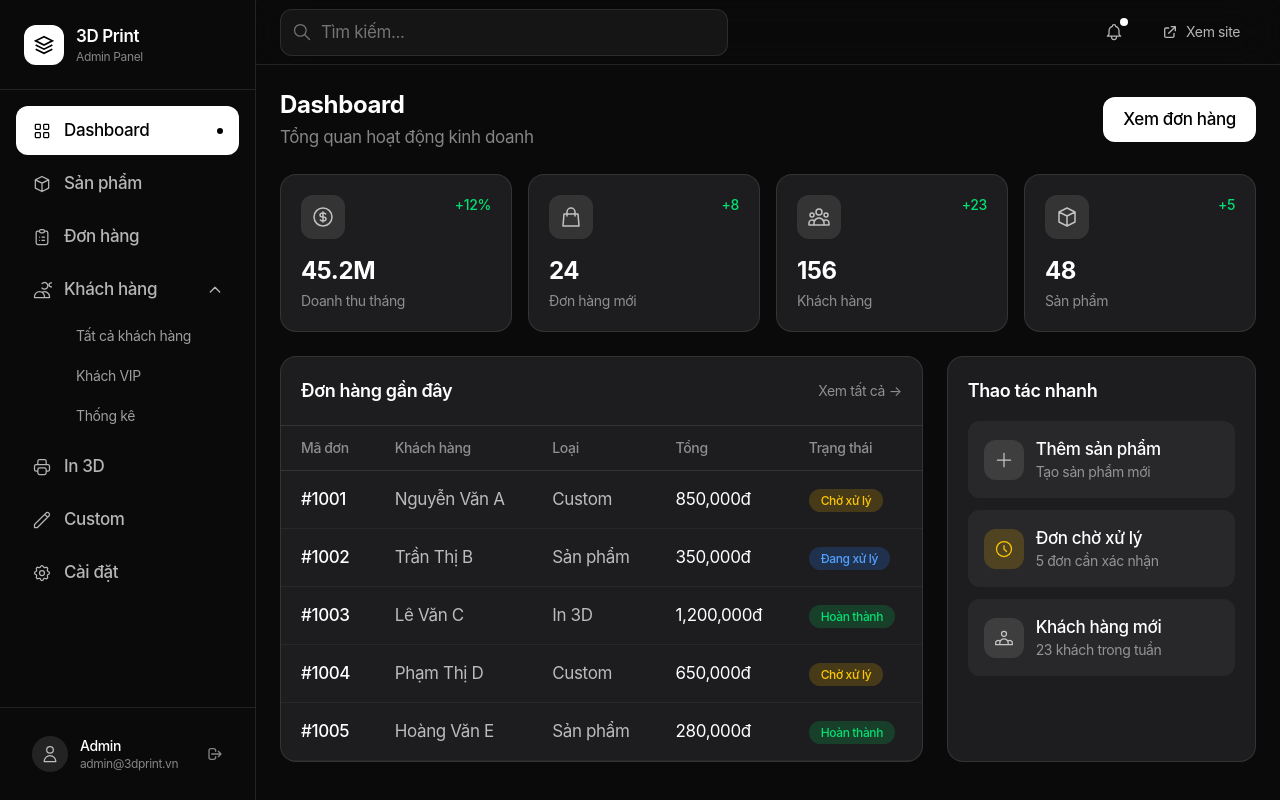
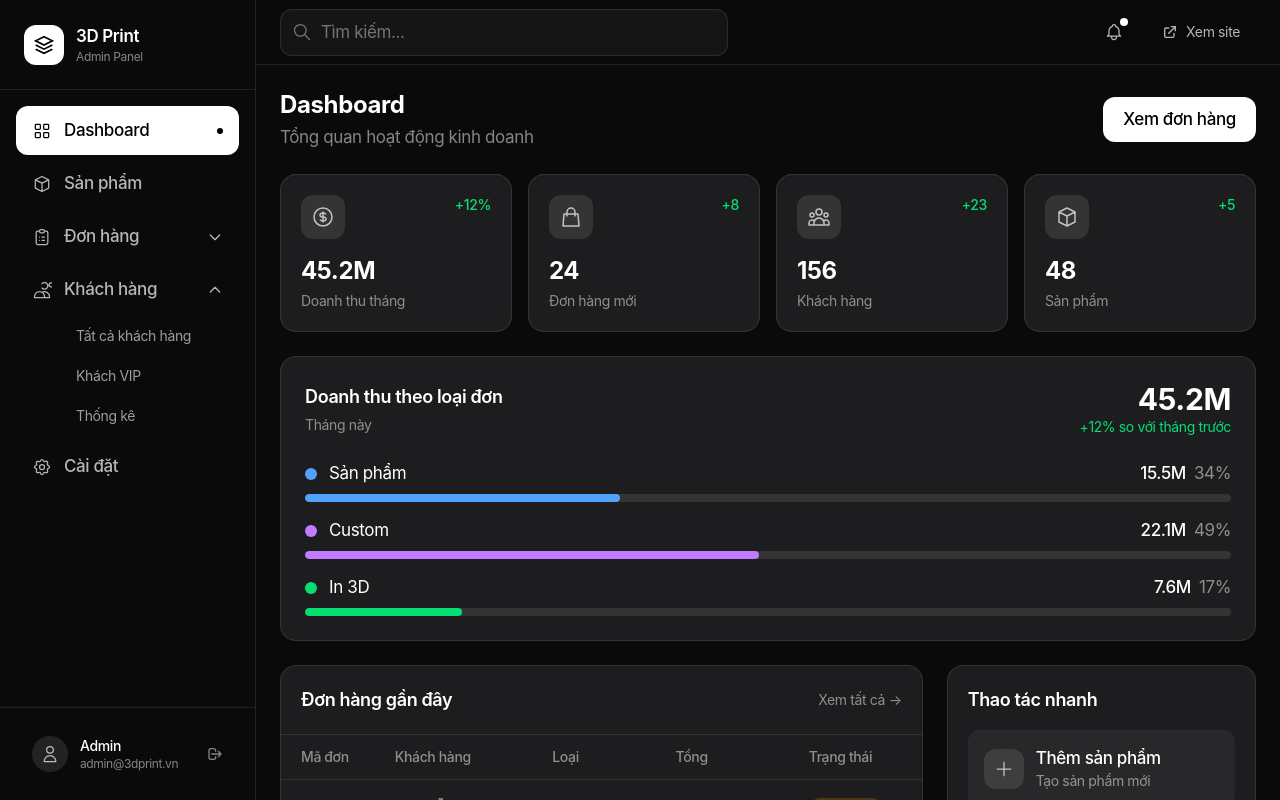
Before and after one commit to nguyenus513/3D_WEB, a Next.js app: page /admin in a window 1280 px wide. Shown: the top 800 px of the page. Built offline with nearby package versions, Linux system fonts and the light colour scheme; a web font is replaced by a local one.

Commit message:
feat: Add order dropdown nav with type filters, revenue breakdown in dashboard

```diff
--- a/src/app/admin/page.tsx
+++ b/src/app/admin/page.tsx
@@ -97,6 +97,75 @@ export default function AdminDashboard() {
                     </motion.div>
                 ))}
             </div>
+
+            {/* Revenue Breakdown */}
+            <motion.div
+                initial={{ opacity: 0, y: 20 }}
+                animate={{ opacity: 1, y: 0 }}
+                transition={{ delay: 0.3 }}
+                className="bg-[#1D1D1F] rounded-2xl border border-white/10 p-6"
+            >
+                <div className="flex items-center justify-between mb-6">
+                    <div>
+                        <h2 className="text-lg font-semibold text-white">Doanh thu theo loại đơn</h2>
+                        <p className="text-white/50 text-sm mt-1">Tháng này</p>
+                    </div>
+                    <div className="text-right">
+                        <p className="text-3xl font-bold text-white">45.2M</p>
+                        <p className="text-green-400 text-sm">+12% so với tháng trước</p>
+                    </div>
+                </div>
+                <div className="space-y-4">
+                    {/* Sản phẩm */}
+                    <div>
+                        <div className="flex items-center justify-between mb-2">
+                            <div className="flex items-center gap-3">
+                                <div className="w-3 h-3 rounded-full bg-blue-400" />
+                                <span className="text-white">Sản phẩm</span>
+                            </div>
+                            <div className="text-right">
+                                <span className="text-white font-medium">15.5M</span>
+                                <span className="text-white/50 ml-2">34%</span>
+                            </div>
+                        </div>
+                        <div className="h-2 bg-white/10 rounded-full overflow-hidden">
+                            <div className="h-full bg-blue-400 rounded-full" style={{ width: '34%' }} />
+                        </div>
+                    </div>
+                    {/* Custom */}
+                    <div>
+                        <div className="flex items-center justify-between mb-2">
+                            <div className="flex items-center gap-3">
+                                <div className="w-3 h-3 rounded-full bg-purple-400" />
+                                <span className="text-white">Custom</span>
+                            </div>
+                            <div className="text-right">
+                                <span className="text-white font-medium">22.1M</span>
+                                <span className="text-white/50 ml-2">49%</span>
+                            </div>
+                        </div>
+                        <div className="h-2 bg-white/10 rounded-full overflow-hidden">
+                            <div className="h-full bg-purple-400 rounded-full" style={{ width: '49%' }} />
+                        </div>
+                    </div>
+                    {/* In 3D */}
+                    <div>
+                        <div className="flex items-center justify-between mb-2">
+                            <div className="flex items-center gap-3">
+                                <div className="w-3 h-3 rounded-full bg-green-400" />
+                                <span className="text-white">In 3D</span>
+                            </div>
+                            <div className="text-right">
+                                <span className="text-white font-medium">7.6M</span>
+                                <span className="text-white/50 ml-2">17%</span>
+                            </div>
+                        </div>
+                        <div className="h-2 bg-white/10 rounded-full overflow-hidden">
+                            <div className="h-full bg-green-400 rounded-full" style={{ width: '17%' }} />
+                        </div>
+                    </div>
+                </div>
+            </motion.div>
 
             {/* Main content grid */}
             <div className="grid grid-cols-1 lg:grid-cols-3 gap-6">
--- a/src/components/admin/AdminSidebar.tsx
+++ b/src/components/admin/AdminSidebar.tsx
@@ -39,6 +39,12 @@ const navItems: NavItem[] = [
                 <path strokeLinecap="round" strokeLinejoin="round" strokeWidth={1.5} d="M9 5H7a2 2 0 00-2 2v12a2 2 0 002 2h10a2 2 0 002-2V7a2 2 0 00-2-2h-2M9 5a2 2 0 002 2h2a2 2 0 002-2M9 5a2 2 0 012-2h2a2 2 0 012 2m-3 7h3m-3 4h3m-6-4h.01M9 16h.01" />
             </svg>
         ),
+        children: [
+            { name: 'Tất cả', href: '/admin/orders' },
+            { name: 'Sản phẩm', href: '/admin/orders?type=product' },
+            { name: 'Custom', href: '/admin/orders?type=custom' },
+            { name: 'In 3D', href: '/admin/orders?type=printing' },
+        ],
     },
     {
         name: 'Khách hàng',
@@ -53,24 +59,6 @@ const navItems: NavItem[] = [
             { name: 'Khách VIP', href: '/admin/customers/vip' },
             { name: 'Thống kê', href: '/admin/customers/stats' },
         ],
-    },
-    {
-        name: 'In 3D',
-        href: '/admin/printing',
-        icon: (
-            <svg className="w-5 h-5" fill="none" stroke="currentColor" viewBox="0 0 24 24">
-                <path strokeLinecap="round" strokeLinejoin="round" strokeWidth={1.5} d="M17 17h2a2 2 0 002-2v-4a2 2 0 00-2-2H5a2 2 0 00-2 2v4a2 2 0 002 2h2m2 4h6a2 2 0 002-2v-4a2 2 0 00-2-2H9a2 2 0 00-2 2v4a2 2 0 002 2zm8-12V5a2 2 0 00-2-2H9a2 2 0 00-2 2v4h10z" />
-            </svg>
-        ),
-    },
-    {
-        name: 'Custom',
-        href: '/admin/custom',
-        icon: (
-            <svg className="w-5 h-5" fill="none" stroke="currentColor" viewBox="0 0 24 24">
-                <path strokeLinecap="round" strokeLinejoin="round" strokeWidth={1.5} d="M15.232 5.232l3.536 3.536m-2.036-5.036a2.5 2.5 0 113.536 3.536L6.5 21.036H3v-3.572L16.732 3.732z" />
-            </svg>
-        ),
     },
     {
         name: 'Cài đặt',
```
